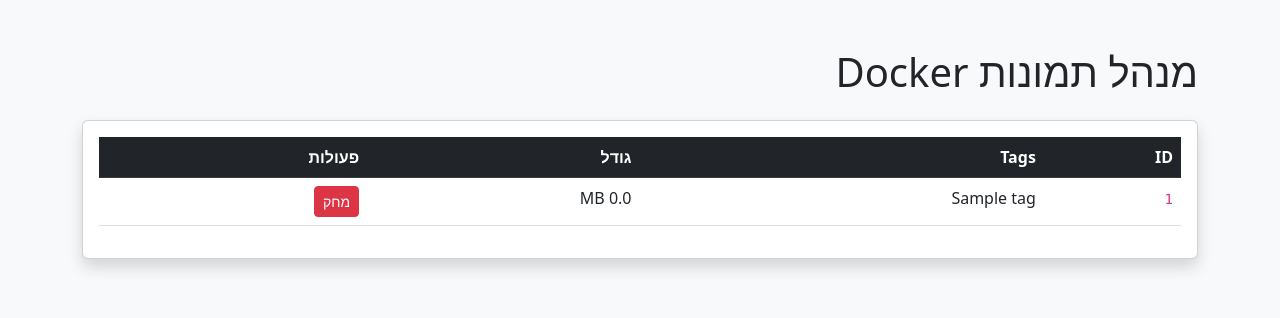
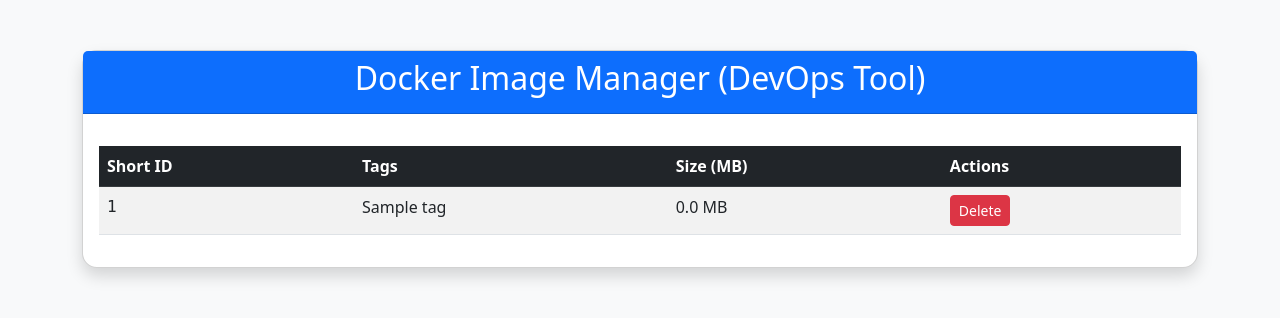
Before and after one commit to Ordoron2/devops-proj, a Flask app: template templates/index.html in a window 1280 px wide. Shown: the top 318 px of the page. Run offline with Flask 3, Linux system fonts and the light colour scheme; the template is opened without the code that fills it: most values are stand-ins (such as "Sample title", 1, 10 or a date in 2020).

Commit message:
updated code

```diff
--- a/app.py
+++ b/app.py
@@ -1,46 +1,32 @@
 import docker
-from flask import Flask, jsonify, render_template
+from flask import Flask, render_template, redirect, url_for, jsonify
 
 app = Flask(__name__)
 
-# התחברות ל-Docker Socket של השרת
+
 try:
     client = docker.from_env()
 except Exception as e:
     client = None
-    print(f"Error connecting to Docker: {e}")
+    print(f"Error: Could not connect to Docker. {e}")
 
 @app.route('/')
-def home():
+def index():
     if not client:
-        return jsonify({"error": "Docker not connected"}), 500
+        return "Docker is not connected. Make sure /var/run/docker.sock is mounted.", 500
 
-    # שליפת רשימת ה-Images
-    images_list = []
-    for img in client.images.list():
-        images_list.append({
-            "id": img.short_id,
-            "tags": img.tags,
-            "size_mb": round(img.attrs['Size'] / (1024 * 1024), 2)
-        })
 
-    return jsonify({
-        "message": "Docker Image Cleaner API",
-        "images_count": len(images_list),
-        "images": images_list
-    })
+    images = client.images.list()
+    return render_template('index.html', images=images)
 
-@app.route('/cleanup', methods=['POST'])
-def cleanup():
-    """מוחק Images מסוג Dangling (ללא שם) שתופסים מקום"""
+@app.route('/delete/<image_id>')
+def delete_image(image_id):
     try:
-        pruned = client.images.prune()
-        return jsonify({
-            "status": "success",
-            "space_reclaimed_mb": round(pruned.get('SpaceReclaimed', 0) / (1024 * 1024), 2)
-        })
+
+        client.images.remove(image=image_id, force=True)
+        return redirect(url_for('index'))
     except Exception as e:
-        return jsonify({"error": str(e)}), 500
+        return f"Error deleting image: {e}", 400
 
 @app.route('/health')
 def health():
@@ -48,12 +34,3 @@ def health():
 
 if __name__ == '__main__':
     app.run(host='0.0.0.0', port=5000)
-
-@app.route('/delete/<image_id>')
-def delete_image(image_id):
-    try:
-        # פקודת מחיקה חזקה (Force)
-        client.images.remove(image=image_id, force=True)
-        return redirect(url_for('index'))
-    except Exception as e:
-        return f"שגיאה במחיקה: {e}", 400
--- a/templates/index.html
+++ b/templates/index.html
@@ -1,32 +1,42 @@
 <!DOCTYPE html>
-<html lang="he" dir="rtl">
+<html lang="en">
 <head>
     <meta charset="UTF-8">
+    <meta name="viewport" content="width=device-width, initial-scale=1.0">
     <title>Docker Image Cleaner</title>
     <link href="https://cdn.jsdelivr.net/npm/bootstrap@5.3.0/dist/css/bootstrap.min.css" rel="stylesheet">
+    <style>
+        body { background-color: #f8f9fa; }
+        .card { margin-top: 50px; border-radius: 15px; }
+        .img-id { font-family: monospace; color: #e83e8c; }
+    </style>
 </head>
-<body class="bg-light">
-    <div class="container mt-5">
-        <h1 class="mb-4">מנהל תמונות Docker</h1>
+<body>
+    <div class="container">
         <div class="card shadow">
+            <div class="card-header bg-primary text-white text-center">
+                <h2>Docker Image Manager (DevOps Tool)</h2>
+            </div>
             <div class="card-body">
-                <table class="table table-hover">
+                <table class="table table-striped table-hover mt-3">
                     <thead class="table-dark">
                         <tr>
-                            <th>ID</th>
+                            <th>Short ID</th>
                             <th>Tags</th>
-                            <th>גודל</th>
-                            <th>פעולות</th>
+                            <th>Size (MB)</th>
+                            <th>Actions</th>
                         </tr>
                     </thead>
                     <tbody>
                         {% for img in images %}
                         <tr>
-                            <td><code>{{ img.short_id }}</code></td>
-                            <td>{{ img.tags[0] if img.tags else "None" }}</td>
+                            <td class="img-id">{{ img.short_id }}</td>
+                            <td>{{ img.tags[0] if img.tags else "<none>" }}</td>
                             <td>{{ (img.attrs['Size'] / 1048576) | round(2) }} MB</td>
                             <td>
-                                <a href="/delete/{{ img.id }}" class="btn btn-danger btn-sm">מחק</a>
+                                <a href="{{ url_for('delete_image', image_id=img.id) }}"
+                                   class="btn btn-danger btn-sm"
+                                   onclick="return confirm('Are you sure you want to delete this image?')">Delete</a>
                             </td>
                         </tr>
                         {% endfor %}
```
